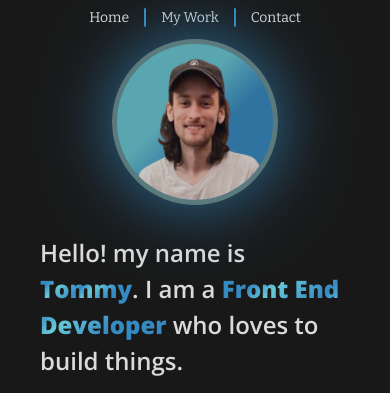
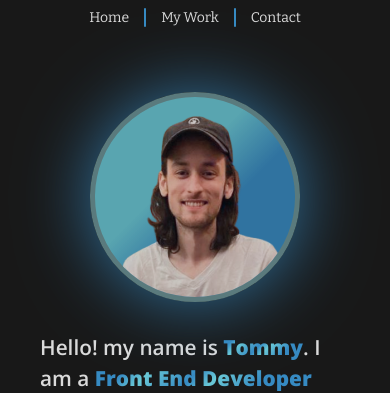
Before and after one commit to MichaelColeman/portfolio, a plain HTML site: page index.html in a window 390 px wide. Shown: the part 61-454 px from the top of the page. Drawn offline with nearby package versions, Linux system fonts and the light colour scheme.

Commit message:
styling changes to mobile layout

```diff
--- a/style.css
+++ b/style.css
@@ -140,19 +140,10 @@ header .logo {
   height: var(--hero-section-height);
 }
 
-.hero-aside {
-  display: flex;
-  flex-shrink: 1;
-  flex-direction: column;
-  justify-content: space-around;
-  align-items: flex-end;
-  gap: 50px;
-  max-width: 40%;
-}
-
 .hero-image-container {
   display: flex;
   flex-shrink: 1;
+  justify-content: center;
   filter: opacity(80%);
   box-shadow: 0px 0px 70px var(--color-style-1);
   border: 5px solid var(--color-style-5);
@@ -162,8 +153,18 @@ header .logo {
     var(--color-style-1) 40%,
     var(--color-style-6) 60%
   );
-  height: 225px;
+  aspect-ratio: 1 / 1;
   overflow: hidden;
+}
+
+.hero-aside {
+  display: flex;
+  flex-shrink: 1;
+  flex-direction: column;
+  justify-content: space-around;
+  align-items: flex-end;
+  gap: 50px;
+  max-width: 40%;
 }
 
 .hero-text {
@@ -270,7 +271,7 @@ header .logo {
 .work {
   display: flex;
   justify-content: center;
-  margin: 175px auto 175px auto;
+  margin: 125px auto 125px auto;
   padding: 0px 40px 0px 40px;
   max-width: var(--max-width-main);
   color: var(--color-style-3);
@@ -412,6 +413,7 @@ footer {
 @media (max-width: 480px) {
   .hero-section {
     flex-direction: column;
+    margin-top: 50px;
   }
 
   .hero-links {
@@ -426,6 +428,10 @@ footer {
     max-width: 100%;
   }
 
+  .hero-text {
+    font-size: 1.3rem;
+  }
+
   .logo {
     font-size: 0.8rem;
   }
@@ -438,4 +444,9 @@ footer {
   .tech-stack-list .line {
     display: none;
   }
+
+  .work {
+    margin: 75px auto 75px auto;
+    padding: 0px 20px 0px 20px;
+  }
 }
```
